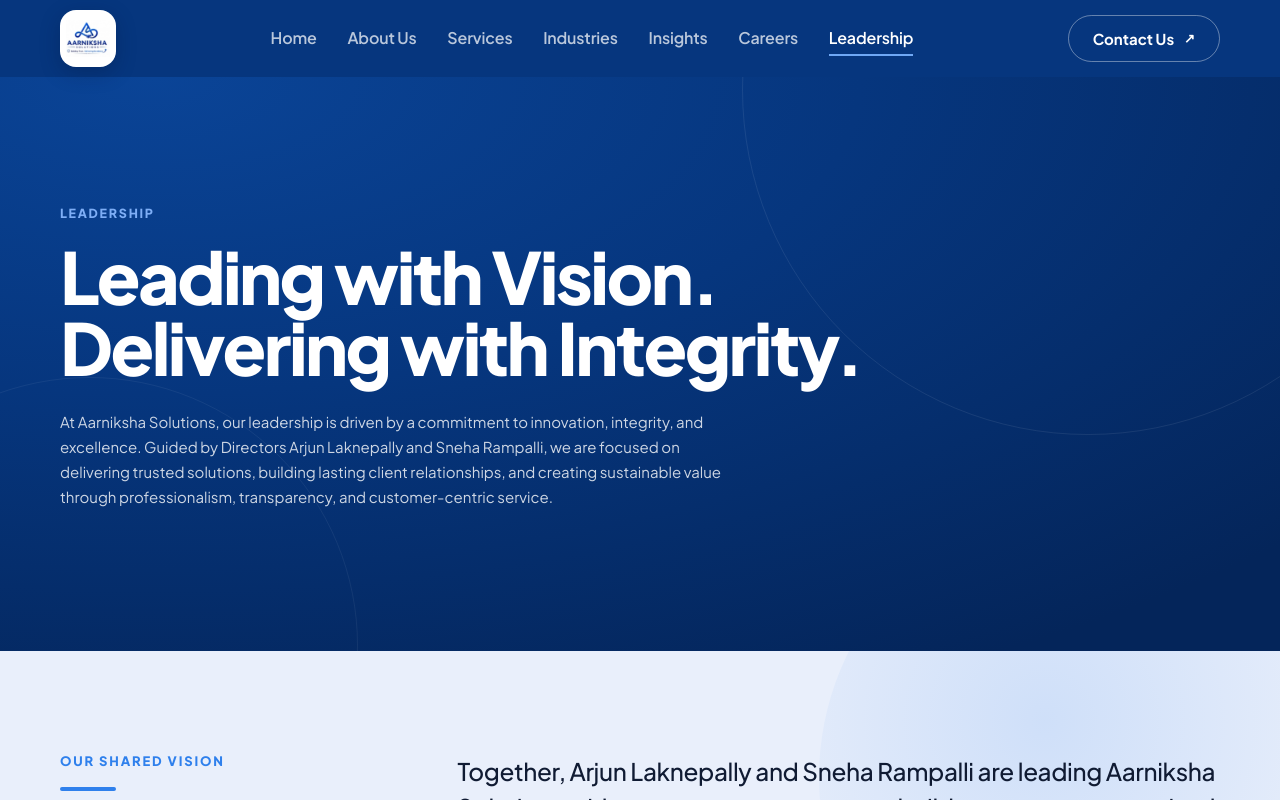
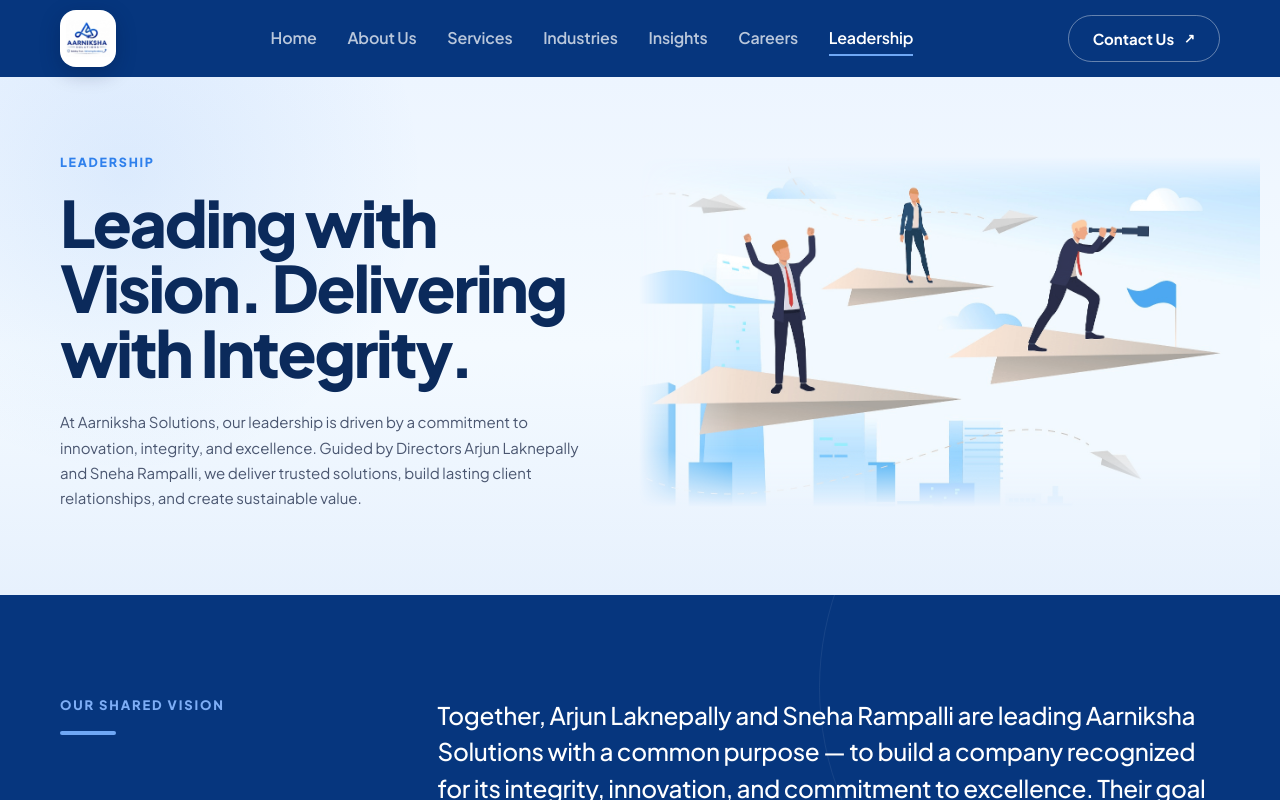
Before and after one commit to kumarrajaux-King/aarniksha-website, a Next.js app: page /leadership in a window 1280 px wide. Shown: the top 800 px of the page. Built offline with nearby package versions, Linux system fonts and the light colour scheme.

Commit message:
add Leadership page with illustrated hero and director profiles

```diff
--- a/app/leadership/page.jsx
+++ b/app/leadership/page.jsx
@@ -8,24 +8,28 @@
 export default function LeadershipPage() {
   return (
     <>
-  <section style={{ position: "relative", background: "radial-gradient(120% 120% at 12% 0%, #0A4497 0%, #06367E 46%, #04255A 100%)", overflow: "hidden" }}>
-    <div aria-hidden="true" style={{ position: "absolute", top: "-58%", right: "-12%", width: "54vw", height: "54vw", borderRadius: "50%", border: "1px solid rgba(255,255,255,.08)", pointerEvents: "none" }}></div>
-    <div aria-hidden="true" style={{ position: "absolute", bottom: "-46%", left: "-14%", width: "42vw", height: "42vw", borderRadius: "50%", border: "1px solid rgba(255,255,255,.06)", pointerEvents: "none" }}></div>
-    <div style={{ position: "relative", maxWidth: "1240px", margin: "0 auto", padding: "clamp(84px, 10vw, 152px) clamp(20px, 4vw, 40px) clamp(88px, 11vw, 164px)" }}>
-      <p data-reveal style={{ margin: "0 0 20px", fontSize: "12.5px", fontWeight: "800", letterSpacing: ".14em", textTransform: "uppercase", color: "#7EAEF6" }}>Leadership</p>
-      <h1 data-reveal style={{ margin: "0 0 26px", maxWidth: "18ch", fontSize: "clamp(38px, 5.6vw, 78px)", lineHeight: "1", letterSpacing: "-.035em", fontWeight: "800", color: "#fff" }}>Leading with Vision. Delivering with Integrity.</h1>
-      <p data-reveal style={{ margin: "0", maxWidth: "62ch", fontSize: "clamp(15px, 1.05vw, 18.5px)", lineHeight: "1.66", color: "rgba(255,255,255,.8)", textWrap: "pretty" }}>At Aarniksha Solutions, our leadership is driven by a commitment to innovation, integrity, and excellence. Guided by Directors Arjun Laknepally and Sneha Rampalli, we are focused on delivering trusted solutions, building lasting client relationships, and creating sustainable value through professionalism, transparency, and customer-centric service.</p>
+  <section style={{ position: "relative", background: "linear-gradient(180deg, #EDF5FF 0%, #F4FAFF 52%, #E7F1FD 100%)", overflow: "hidden" }}>
+    <div aria-hidden="true" style={{ position: "absolute", top: "-30%", left: "-10%", width: "44vw", height: "44vw", borderRadius: "50%", background: "radial-gradient(circle at 45% 45%, rgba(47,128,236,.10), rgba(47,128,236,0) 68%)", pointerEvents: "none" }}></div>
+    <div style={{ position: "relative", maxWidth: "1240px", margin: "0 auto", padding: "clamp(52px, 6vw, 96px) clamp(20px, 4vw, 40px) clamp(56px, 6.6vw, 104px)", display: "flex", flexWrap: "wrap", alignItems: "center", gap: "clamp(24px, 3vw, 48px)" }}>
+      <div style={{ flex: "1 1 400px", minWidth: "0" }}>
+        <p data-reveal style={{ margin: "0 0 20px", fontSize: "12.5px", fontWeight: "800", letterSpacing: ".14em", textTransform: "uppercase", color: "#2F80EC" }}>Leadership</p>
+        <h1 data-reveal style={{ margin: "0 0 24px", maxWidth: "15ch", fontSize: "clamp(38px, 5vw, 68px)", lineHeight: "1.02", letterSpacing: "-.035em", fontWeight: "800", color: "#0B2A5B" }}>Leading with Vision. Delivering with Integrity.</h1>
+        <p data-reveal style={{ margin: "0", maxWidth: "50ch", fontSize: "clamp(15px, 1.02vw, 17.5px)", lineHeight: "1.68", color: "#4A5670", textWrap: "pretty" }}>At Aarniksha Solutions, our leadership is driven by a commitment to innovation, integrity, and excellence. Guided by Directors Arjun Laknepally and Sneha Rampalli, we deliver trusted solutions, build lasting client relationships, and create sustainable value.</p>
+      </div>
+      <div data-reveal style={{ flex: "1 1 480px", minWidth: "0", marginRight: "clamp(-40px, -4vw, -20px)", WebkitMaskImage: "linear-gradient(90deg, transparent 0%, rgba(0,0,0,.55) 5%, #000 16%), linear-gradient(180deg, transparent 0%, #000 11%, #000 84%, transparent 100%)", maskImage: "linear-gradient(90deg, transparent 0%, rgba(0,0,0,.55) 5%, #000 16%), linear-gradient(180deg, transparent 0%, #000 11%, #000 84%, transparent 100%)", WebkitMaskComposite: "source-in", maskComposite: "intersect" }}>
+        <img src="/assets/leadership-hero.png" alt="Business leaders flying on paper planes toward a flag" style={{ display: "block", width: "100%", height: "auto" }} />
+      </div>
     </div>
   </section>
 
-  <section style={{ position: "relative", background: "#E9EFFB", overflow: "hidden" }}>
-    <div aria-hidden="true" style={{ position: "absolute", top: "-40%", right: "-8%", width: "44vw", height: "44vw", borderRadius: "50%", background: "radial-gradient(circle at 40% 40%, rgba(47,128,236,.14), rgba(47,128,236,0) 70%)", pointerEvents: "none" }}></div>
-    <div style={{ position: "relative", maxWidth: "1240px", margin: "0 auto", padding: "clamp(64px, 8vw, 108px) clamp(20px, 4vw, 40px)", display: "flex", flexWrap: "wrap", gap: "clamp(28px, 4.5vw, 72px)", alignItems: "flex-start" }}>
-      <div style={{ flex: "0 1 340px", minWidth: "0" }}>
-        <p data-reveal style={{ margin: "0 0 18px", fontSize: "13px", fontWeight: "800", letterSpacing: ".14em", textTransform: "uppercase", color: "#2F80EC" }}>Our Shared Vision</p>
-        <div data-reveal style={{ width: "56px", height: "4px", borderRadius: "2px", background: "#2F80EC" }}></div>
+  <section style={{ position: "relative", background: "#06367E", overflow: "hidden" }}>
+    <div aria-hidden="true" style={{ position: "absolute", top: "-52%", right: "-10%", width: "46vw", height: "46vw", borderRadius: "50%", border: "1px solid rgba(255,255,255,.07)", pointerEvents: "none" }}></div>
+    <div style={{ position: "relative", maxWidth: "1240px", margin: "0 auto", padding: "clamp(64px, 8vw, 112px) clamp(20px, 4vw, 40px)", display: "flex", flexWrap: "wrap", gap: "clamp(28px, 4.5vw, 72px)", alignItems: "flex-start" }}>
+      <div style={{ flex: "0 1 320px", minWidth: "0" }}>
+        <p data-reveal style={{ margin: "0 0 18px", fontSize: "13px", fontWeight: "800", letterSpacing: ".14em", textTransform: "uppercase", color: "#7EAEF6" }}>Our Shared Vision</p>
+        <div data-reveal style={{ width: "56px", height: "4px", borderRadius: "2px", background: "#6FA8F5" }}></div>
       </div>
-      <p data-reveal style={{ flex: "1 1 460px", minWidth: "0", margin: "0", fontSize: "clamp(19px, 1.9vw, 28px)", lineHeight: "1.5", letterSpacing: "-.015em", fontWeight: "500", color: "#101B33", textWrap: "pretty" }}>Together, Arjun Laknepally and Sneha Rampalli are leading Aarniksha Solutions with a common purpose &#8212; to build a company recognized for its integrity, innovation, and commitment to excellence. Their goal is to create meaningful partnerships, deliver reliable solutions, and contribute to the success of every client they serve.</p>
+      <p data-reveal style={{ flex: "1 1 460px", minWidth: "0", margin: "0", fontSize: "clamp(19px, 1.9vw, 28px)", lineHeight: "1.5", letterSpacing: "-.015em", fontWeight: "500", color: "#fff", textWrap: "pretty" }}>Together, Arjun Laknepally and Sneha Rampalli are leading Aarniksha Solutions with a common purpose &#8212; to build a company recognized for its integrity, innovation, and commitment to excellence. Their goal is to create meaningful partnerships, deliver reliable solutions, and contribute to the success of every client they serve.</p>
     </div>
   </section>
 
```
Also changed, not shown: public/assets/leadership-hero.png (added).
